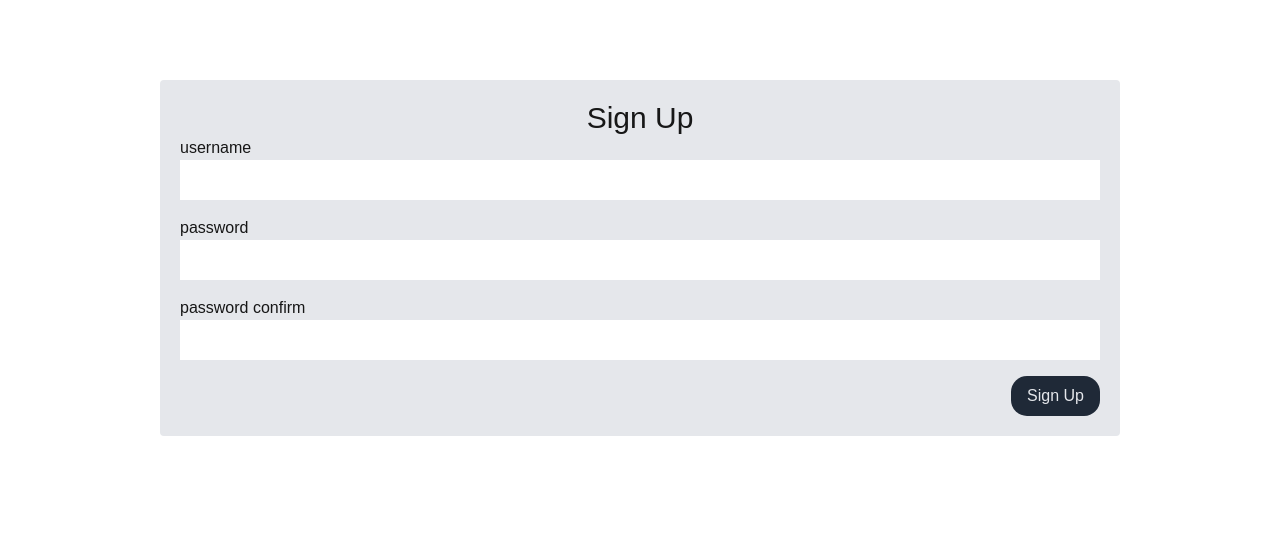
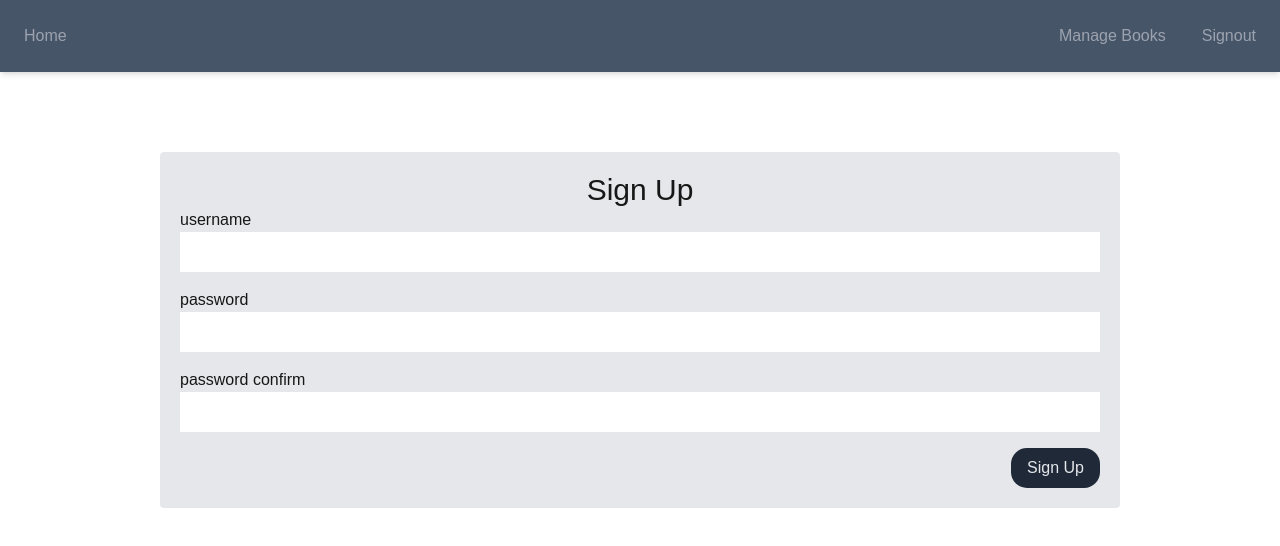
Before and after one commit to germnate/librarihood, a Next.js app: page /signup in a window 1280 px wide. Shown: the top 546 px of the page. Built offline with nearby package versions, Linux system fonts and the light colour scheme.

Commit message:
move navbar to main layout

```diff
--- /dev/null
+++ b/src/app/Navbar.tsx
@@ -0,0 +1,23 @@
+'use client';
+
+import { useState } from 'react'
+import Link from 'next/link'
+
+function NavBar() {
+  const [isOpen, setOpen] = useState(false);
+
+  return (
+    <nav className='flex flex-col md:flex-row justify-between p-4 bg-slate-600 text-gray-400 shadow-md'>
+      <div className='flex flex-row-reverse justify-between items-center'>
+        <button onClick={() => setOpen(!isOpen)} className='md:hidden hover:text-orange-200 transition-all duration-300'>| | |</button>
+        <Link href='/dashboard' className='p-2 hover:text-orange-200 transition-all duration-300'>Home</Link>
+      </div>
+      <div className={`flex flex-col md:flex-row overflow-hidden transition-all duration-300 ${isOpen ? 'h-32' : 'h-0'} md:h-auto`}>
+        <Link href='/books' className='p-2 hover:text-orange-200 transition-all duration-300'>Manage Books</Link>
+        <Link href='api/auth/signout' className='p-2 border-t border-gray-400 md:border-none md:ml-5 hover:text-orange-200 transition-all duration-300'>Signout</Link>
+      </div>
+    </nav>
+  )
+}
+
+export { NavBar }
--- a/src/app/dashboard/layout.tsx
+++ /dev/null
@@ -1,27 +0,0 @@
-'use client';
-
-import { ReactNode, useState } from 'react'
-import Link from 'next/link'
-
-function DashboardLayout({children}: {children: ReactNode}) {
-  const [isOpen, setOpen] = useState(false);
-
-  return (
-    <>
-      <nav className='flex flex-col md:flex-row justify-between p-4 bg-slate-600 text-gray-400 shadow-md'>
-        <div className='flex flex-row-reverse justify-between items-center'>
-          <button onClick={() => setOpen(!isOpen)} className='md:hidden hover:text-orange-200 transition-all duration-300'>| | |</button>
-          <Link href='#' className='p-2 hover:text-orange-200 transition-all duration-300'>Home</Link>
-        </div>
-        <div className={`flex flex-col md:flex-row overflow-hidden transition-all duration-300 ${isOpen ? 'h-32' : 'h-0'} md:h-auto`}>
-          <Link href='#' className='p-2 hover:text-orange-200 transition-all duration-300'>My Items</Link>
-          <Link href='#' className='p-2 hover:text-orange-200 transition-all duration-300'>Borrowed Items</Link>
-          <Link href='api/auth/signout' className='p-2 border-t border-gray-400 md:border-none md:ml-5 hover:text-orange-200 transition-all duration-300'>Signout</Link>
-        </div>
-      </nav>
-      {children}
-    </>
-  )
-}
-
-export default DashboardLayout
--- a/src/app/layout.tsx
+++ b/src/app/layout.tsx
@@ -1,5 +1,6 @@
 import type { Metadata } from "next";
 import "./globals.css";
+import { NavBar } from "./Navbar";
 
 export const metadata: Metadata = {
   title: "Librarihood",
@@ -14,6 +15,7 @@ export default function RootLayout({
   return (
     <html lang="en">
       <body>
+        <NavBar />
         {children}
       </body>
     </html>
```
